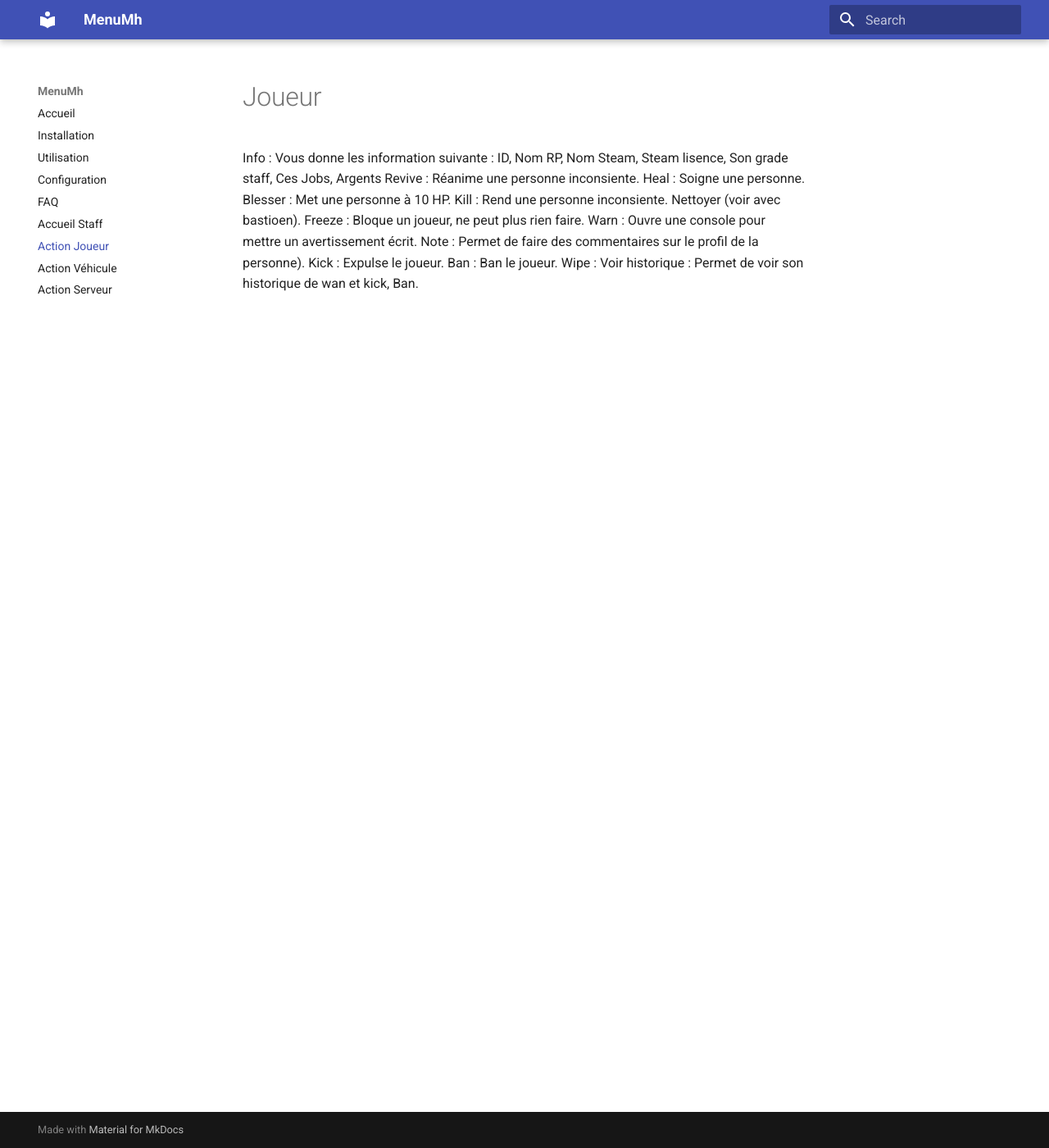
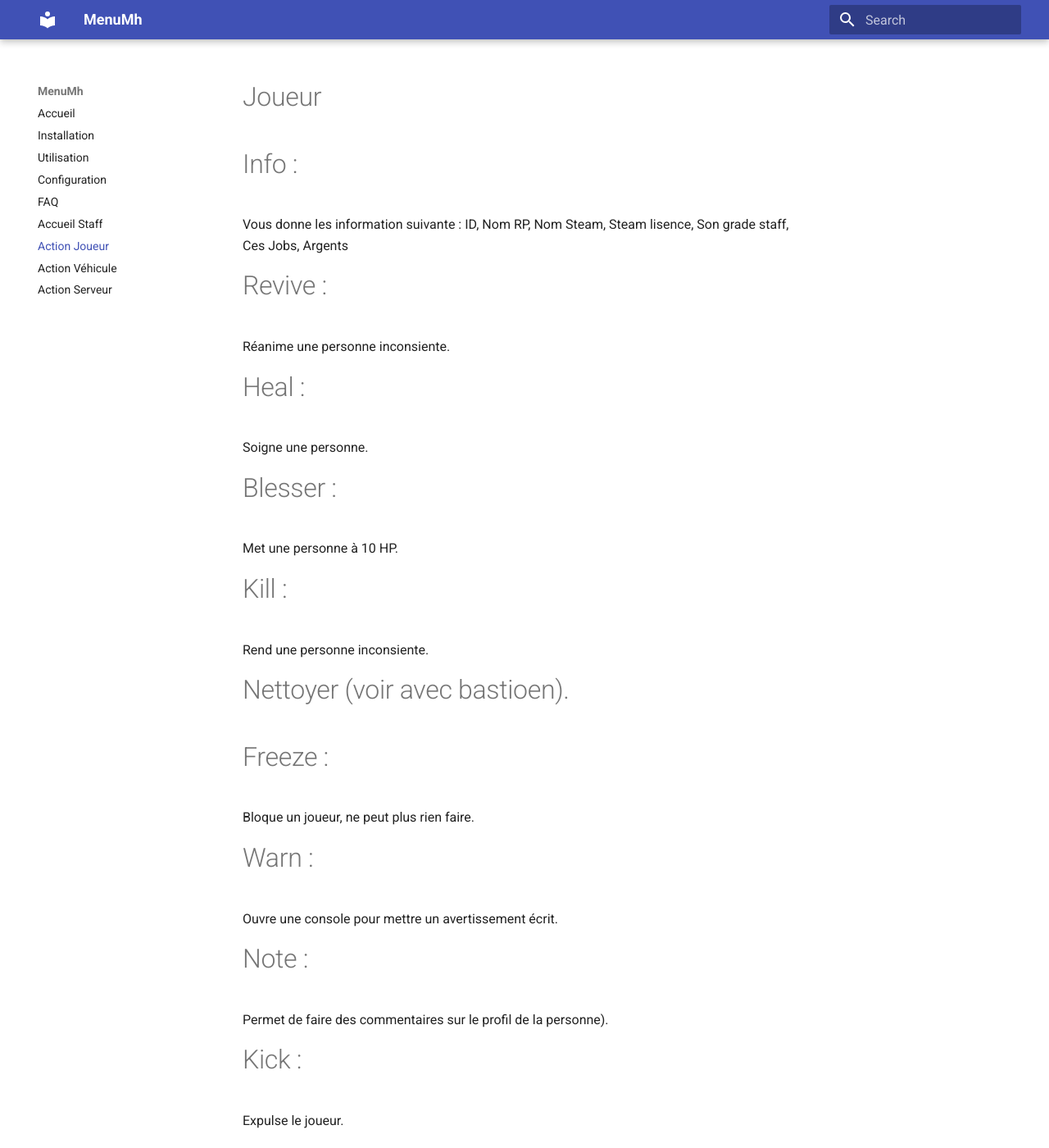
Before and after one commit to BastouP/DocMh, an MkDocs documentation site: the page built from docs/Joueur.md, in a window 1280 px wide and 1400 px high. Shown: the whole window at 82% size. Built offline with MkDocs 1.6.1 and Material for MkDocs 9.7.7, drawn with Linux system fonts in a browser that asks for light colours; some of the changed text lies outside the part shown.

Commit message:
Update Joueur.md

```diff
--- a/docs/Joueur.md
+++ b/docs/Joueur.md
@@ -1,15 +1,26 @@
 # Joueur
 
-Info : Vous donne les information suivante : ID, Nom RP, Nom Steam, Steam lisence, Son grade staff, Ces Jobs, Argents
-Revive : Réanime une personne inconsiente.
-Heal : Soigne une personne.
-Blesser : Met une personne à 10 HP.
-Kill : Rend une personne inconsiente.
-Nettoyer (voir avec bastioen).
-Freeze : Bloque un joueur, ne peut plus rien faire.
-Warn : Ouvre une console pour mettre un avertissement écrit.
-Note : Permet de faire des commentaires sur le profil de la personne).
-Kick : Expulse le joueur.
-Ban : Ban le joueur.
+# Info :
+Vous donne les information suivante : ID, Nom RP, Nom Steam, Steam lisence, Son grade staff, Ces Jobs, Argents
+# Revive :
+Réanime une personne inconsiente.
+# Heal :
+Soigne une personne.
+# Blesser :
+Met une personne à 10 HP.
+# Kill :
+Rend une personne inconsiente.
+# Nettoyer (voir avec bastioen).
+# Freeze :
+Bloque un joueur, ne peut plus rien faire.
+# Warn :
+Ouvre une console pour mettre un avertissement écrit.
+# Note :
+Permet de faire des commentaires sur le profil de la personne).
+# Kick :
+Expulse le joueur.
+# Ban :
+Ban le joueur.
 Wipe :
-Voir historique : Permet de voir son historique de wan et kick, Ban.
+# Voir historique :
+Permet de voir son historique de wan et kick, Ban.
```
